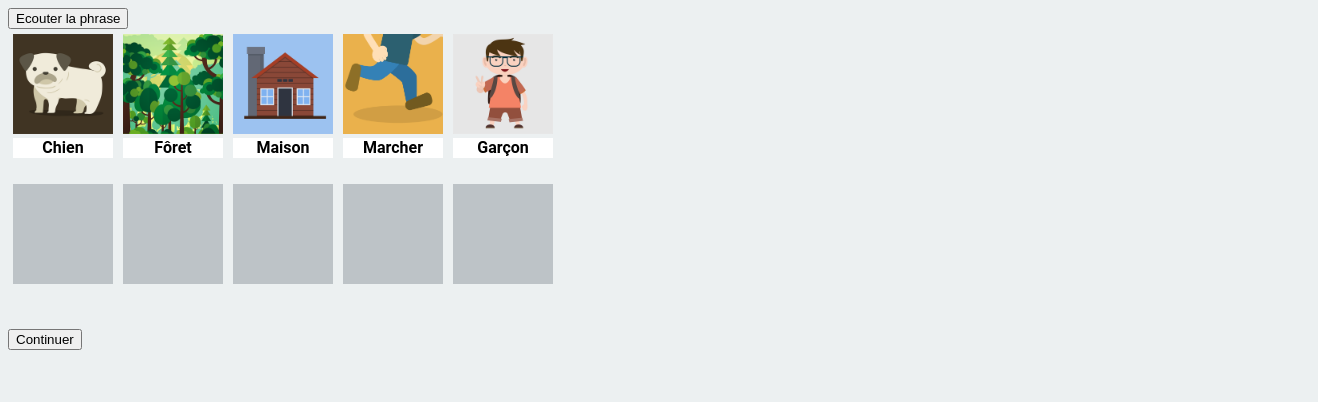
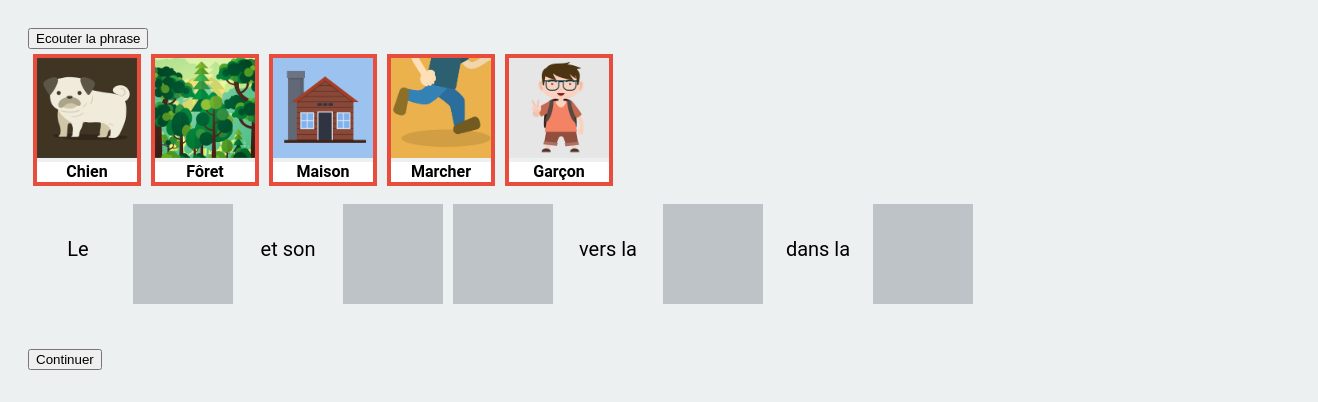
Before and after one commit to NicolasBrondin/scribee, a plain HTML site: page index.html in a window 1280 px wide. Both pictures are taken after a click on the button "Continuer". Shown: the whole page, 1318 px wide, since content can reach past the window. Drawn offline with Linux system fonts and the light colour scheme.

Commit message:
Add red border when wrong

```diff
--- a/index.html
+++ b/index.html
@@ -10,7 +10,7 @@
 
             width:100vw;
             height:100vh;
-
+            padding: 10px;
             overflow: hidden;
         }
 
@@ -49,23 +49,28 @@
             <button onclick="Game.play_sound()">Ecouter la phrase</button>
         </div>
         <div id="elements_container" style="height:150px;">
-            <div style="display:block;float:left; width:100px; height:120px;margin:5px;" id="img1" onmousedown="Game.pick_element(event)" ontouchstart="Game.pick_element(event)" data="1">
+            <div style="display:block;float:left; width:100px;margin:5px;" id="img1" onmousedown="Game.pick_element(event)" ontouchstart="Game.pick_element(event)" data="0">
                 <img style="width:100px; height:100px;" src="img/dog.png"/>
                 <div style="position:relative;background: white;margin:0;padding:0;height:20px;text-align:center;font-weight:bold;">Chien</div>
             </div>
-            <div style="display:block;float:left;margin:5px;" id="img2" onmousedown="Game.pick_element(event)" ontouchstart="Game.pick_element(event)" data="2">   <img style="width:100px; height:100px;" src="img/forest.png"/> <div style="position:relative;background: white;margin:0;padding:0;height:20px;text-align:center;font-weight:bold;">Fôret</div> </div>
-            <div style="display:block;float:left;margin:5px;" id="img3" onmousedown="Game.pick_element(event)" ontouchstart="Game.pick_element(event)" data="3">   <img style="width:100px; height:100px;" src="img/house.png"/> <div style="position:relative;background: white;margin:0;padding:0;height:20px;text-align:center;font-weight:bold;">Maison</div>  </div>
-            <div style="display:block;float:left;margin:5px;" id="img4" onmousedown="Game.pick_element(event)" ontouchstart="Game.pick_element(event)" data="4">   <img style="width:100px; height:100px;" src="img/walk.png"/> <div style="position:relative;background: white;margin:0;padding:0;height:20px;text-align:center;font-weight:bold;">Marcher</div>  </div>
-            <div style="display:block;float:left;margin:5px;" id="img5" onmousedown="Game.pick_element(event)" ontouchstart="Game.pick_element(event)" data="5">   <img style="width:100px; height:100px;" src="img/boy.png"/> <div style="position:relative;background: white;margin:0;padding:0;height:20px;text-align:center;font-weight:bold;">Garçon</div>  </div>
+            <div style="display:block;float:left;margin:5px;" id="img2" onmousedown="Game.pick_element(event)" ontouchstart="Game.pick_element(event)" data="1">   <img style="width:100px; height:100px;" src="img/forest.png"/> <div style="position:relative;background: white;margin:0;padding:0;height:20px;text-align:center;font-weight:bold;">Fôret</div> </div>
+            <div style="display:block;float:left;margin:5px;" id="img3" onmousedown="Game.pick_element(event)" ontouchstart="Game.pick_element(event)" data="2">   <img style="width:100px; height:100px;" src="img/house.png"/> <div style="position:relative;background: white;margin:0;padding:0;height:20px;text-align:center;font-weight:bold;">Maison</div>  </div>
+            <div style="display:block;float:left;margin:5px;" id="img4" onmousedown="Game.pick_element(event)" ontouchstart="Game.pick_element(event)" data="3">   <img style="width:100px; height:100px;" src="img/walk.png"/> <div style="position:relative;background: white;margin:0;padding:0;height:20px;text-align:center;font-weight:bold;">Marcher</div>  </div>
+            <div style="display:block;float:left;margin:5px;" id="img5" onmousedown="Game.pick_element(event)" ontouchstart="Game.pick_element(event)" data="4">   <img style="width:100px; height:100px;" src="img/boy.png"/> <div style="position:relative;background: white;margin:0;padding:0;height:20px;text-align:center;font-weight:bold;">Garçon</div>  </div>
             </div>
         <div id="answers_container" style="height:150px;">
-        <div id="div1" style="background: #bdc3c7; width:100px; height:100px;margin:5px;float:left;"></div>
-        <div id="div2" style="background: #bdc3c7; width:100px; height:100px;margin:5px;float:left;"></div>
-        <div id="div3" style="background: #bdc3c7; width:100px; height:100px;margin:5px;float:left;"></div>
-        <div id="div4" style="background: #bdc3c7; width:100px; height:100px;margin:5px;float:left;"></div>
-        <div id="div5" style="background: #bdc3c7; width:100px; height:100px;margin:5px;float:left;"></div>
+
+        <div  style=" width:100px; height:100px;float:left;line-height:100px; font-size: 20px;text-align:center;">Le</div>
+        <div class="drop" id="div1" style="background: #bdc3c7; width:100px; height:100px;margin:5px;float:left;"></div>
+            <div  style=" width:100px; height:100px;float:left;line-height:100px; font-size: 20px;text-align:center;">et son</div>
+        <div class="drop" id="div2" style="background: #bdc3c7; width:100px; height:100px;margin:5px;float:left;"></div>
+        <div class="drop" id="div3" style="background: #bdc3c7; width:100px; height:100px;margin:5px;float:left;"></div>
+            <div  style=" width:100px; height:100px;float:left;line-height:100px; font-size: 20px;text-align:center;">vers la</div>
+        <div class="drop" id="div4" style="background: #bdc3c7; width:100px; height:100px;margin:5px;float:left;"></div>
+            <div  style=" width:100px; height:100px;float:left;line-height:100px; font-size: 20px;text-align:center;">dans la</div>
+        <div class="drop" id="div5" style="background: #bdc3c7; width:100px; height:100px;margin:5px;float:left;"></div>
             </div>
-        <div id="buttons_container" style="height:150px;">
+        <div  id="buttons_container" style="height:150px;">
             <button onclick="Game.check_answers()">Continuer</button>
         </div>
         <script type="text/javascript">
@@ -103,7 +108,7 @@
 };
 
 var Game = {
-     expected_answer: [1,2,3,4],
+     expected_answer: [4,0,3,2,1],
      given_answer:[],
      selected_element: null,
      sound: new Audio('audio/voice.mp3'),
@@ -118,6 +123,7 @@ var Game = {
      pick_element: function(e){
 
          Game.selected_element = e.target.parentElement;
+         Game.selected_element.style.border = "none";
          e.preventDefault();
      },
      release_element: function(e){
@@ -131,7 +137,7 @@ var Game = {
                  return rect2.x > rect1.x && rect2.x < (rect1.x + rect1.w) && rect2.y > rect1.y && rect2.y < (rect1.y + rect1.h);
              }.bind(this));
              //console.log(position);
-             if(position){
+             if(position /* && position.classList.indexOf('drop')!= -1*/){
                  if(position.children.length > 0){
                      Game.selected_element.parentElement.appendChild(position.children[0]);
                  }
@@ -148,9 +154,9 @@ var Game = {
              }
              Game.given_answer = Game.answers.map(function(a){
 
-                 return a.children[0] ? a.children[0].attributes.data.nodeValue : null;
+                 return a.children[0] ? parseInt(a.children[0].attributes.data.value) : null;
              });
-             console.log(Game.given_answer);
+
          }
          Game.selected_element = null;
      }.bind(this),
@@ -161,7 +167,17 @@ var Game = {
           }
      },
      check_answers: function(){
-          if(Game.expected_answer === Game.given_answers){
+        console.log(Game.expected_answer);
+         console.log(Game.given_answer);
+          Game.expected_answer.forEach(function(a,i){
+              console.log(Game.elements);
+              if(Game.given_answer[i] && Game.given_answer[i]===a){
+                  Game.elements[a].style.border = "none";
+              }else {
+                  Game.elements[a].style.border = "4px solid #e74c3c";
+              }
+          });
+          if(JSON.stringify(Game.expected_answer) === JSON.stringify(Game.given_answer)){
               Game.score ++;
           } else {
               Game.score --;
@@ -170,7 +186,7 @@ var Game = {
      },
      init: function(){
          Game.elements = [].slice.call(document.getElementById('elements_container').children);
-         Game.answers = [].slice.call(document.getElementById('answers_container').children);
+         Game.answers = [].slice.call(document.getElementById('answers_container').children).filter(function(i){console.log(i); return [].slice.call(i.classList).indexOf('drop') != -1;});
      }.bind(this),
      play: function(){
      }.bind(this)
```
